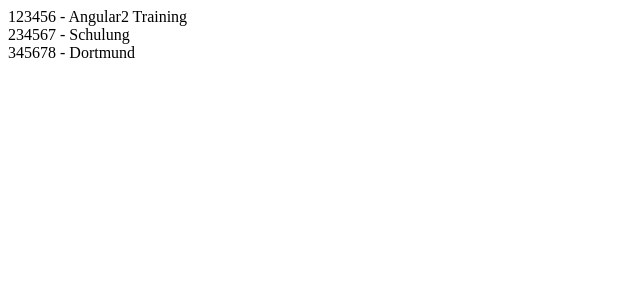
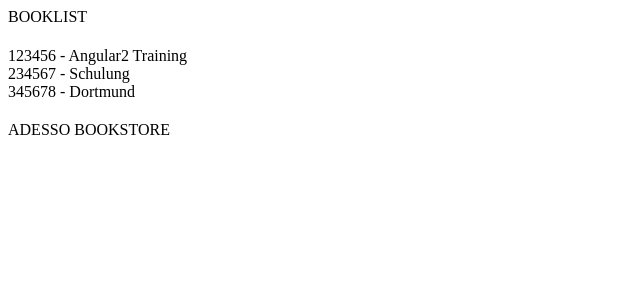
Before and after one commit to nellang/projects, an Angular app: page / in a window 1280 px wide. Shown: the top 300 px of the page, without its empty margins (0-640 px from the left). Built offline with nearby package versions, Linux system fonts and the light colour scheme; data requests are answered from the project's data file.

Commit message:
BookList LifeCycle Hooks (onDestroy, ng-content)

```diff
--- a/src/app/app.component.html
+++ b/src/app/app.component.html
@@ -1,3 +1,7 @@
 <div>
-  <app-book-list></app-book-list>
+  <header>BOOKLIST</header>
+  <div>
+    <app-book-list></app-book-list>
+  </div>
+  <footer>ADESSO BOOKSTORE</footer>
 </div>
--- a/src/app/book-list/book-list.component.html
+++ b/src/app/book-list/book-list.component.html
@@ -1,3 +1,11 @@
+<h1 class="header">
+  <ng-content select="header"></ng-content>
+</h1>
+
 <div *ngFor="let book of books">
   {{book.isbn}} - {{book.title}}
 </div>
+
+<h2 class="footer">
+  <ng-content select="footer"></ng-content>
+</h2>
--- a/src/app/book-list/book-list.component.ts
+++ b/src/app/book-list/book-list.component.ts
@@ -1,23 +1,29 @@
-import {Component, OnInit} from '@angular/core';
+import {Component, OnDestroy, OnInit} from '@angular/core';
 import {BookService} from '../shared/services/book.service';
 import {Book} from '../shared/interfaces/book';
+import {Subscription} from "rxjs/Subscription";
 
 @Component({
   selector: 'app-book-list',
   templateUrl: './book-list.component.html',
   styleUrls: ['./book-list.component.scss']
 })
-export class BookListComponent implements OnInit {
+export class BookListComponent implements OnInit, OnDestroy {
 
   public books: Book[];
 
+  private bookSubscription: Subscription;
+
   constructor(private bookService: BookService) {
-    this.bookService.getBooks().subscribe(books => {
+  }
+
+  ngOnInit() {
+    this.bookSubscription = this.bookService.getBooks().subscribe(books => {
       this.books = books;
     });
   }
 
-  ngOnInit() {
+  ngOnDestroy() {
+    this.bookSubscription.unsubscribe();
   }
-
 }
```
